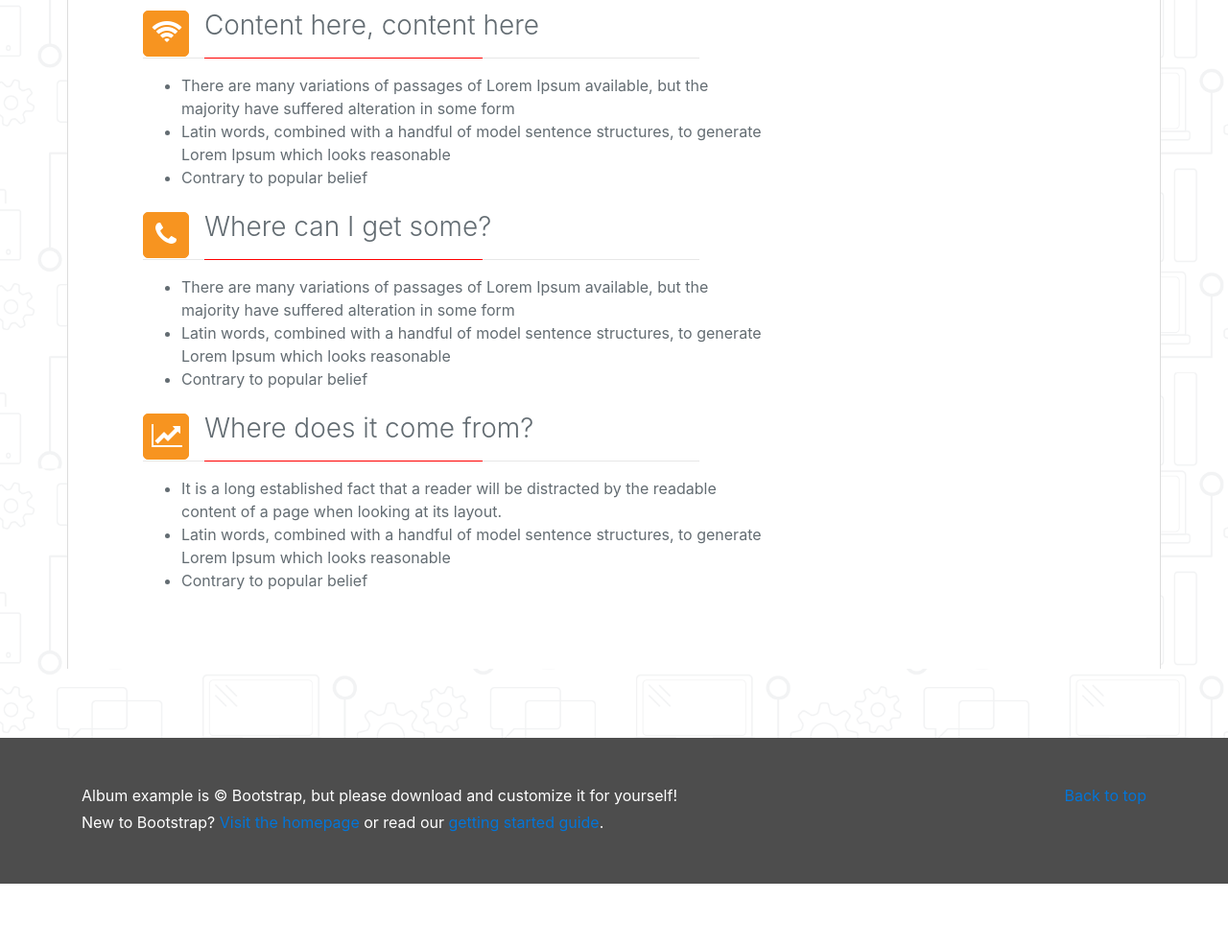
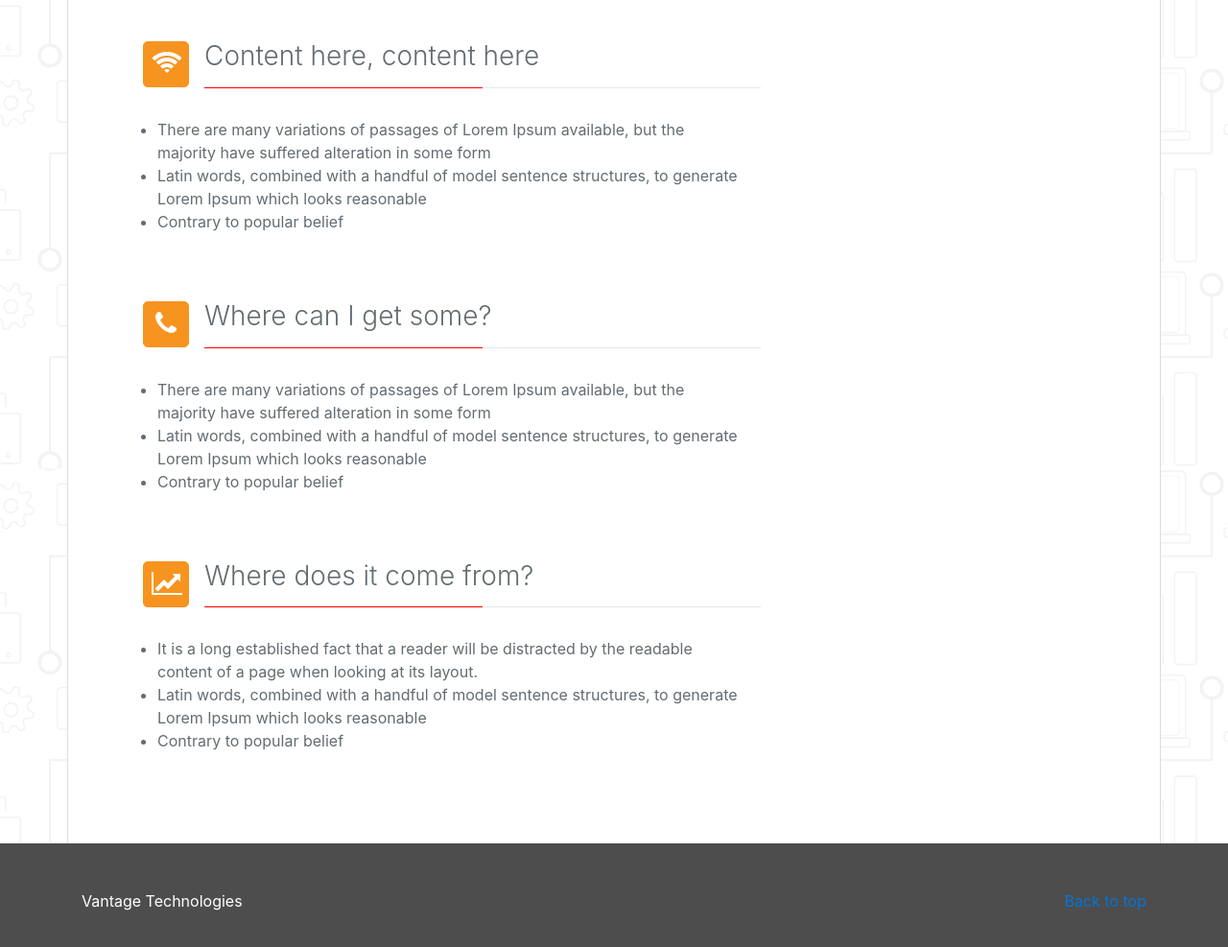
Before and after one commit to ChuongKNguyen/github-vantagelabs, a plain HTML site: page iseek/mobility-page/index.html in a window 1280 px wide. Shown: the part 785-1772 px from the top of the page at 96% size. Before the commit the page ends 1706 px from the top, so only its background shows below. Drawn offline with nearby package versions, Linux system fonts and the light colour scheme; a script that the page names is missing.

Commit message:
mobility page iseek v3 container dimension bug fixed

```diff
--- a/iseek/mobility-page/index.html
+++ b/iseek/mobility-page/index.html
@@ -81,9 +81,9 @@
     </section>
 
     <div class="album text-muted bg-grey">
-      <div style="height: 4.5rem;background-color: #eceeef;">
+      <div style="height: 4.5rem;background-color: #eceeef;position: absolute;width: 100%;">
       </div>
-      <div class="container bg-white" style="padding: 0!important; transform: translateY(-4.5rem);">
+      <div class="container bg-white" style="padding: 0!important;">
 
 <!--         <div class="row">
           <div class="card">
@@ -154,22 +154,22 @@
                   <p> It is a long established fact that a reader will be distracted by the readable content of a page when looking at its layout. The point of using Lorem Ipsum is that it has a more-or-less normal distribution of letters, as opposed to using 'Content here, content here', making it look like readable English. </p>
 
                   <p> It is a long established fact that a reader will be distracted by the readable content of a page when looking at its layout. The point of using Lorem Ipsum is that it has a more-or-less normal distribution of letters, as opposed to using 'Content here, content here', making it look like readable English. </p>
-                  <h3>  <i class="iconbullet fa fa-wifi" aria-hidden="true"></i> Content here, content here </h3>
-                  <ul>
+                   <i class="iconbullet fa fa-wifi" aria-hidden="true"></i><h3 class="drift">  Content here, content here </h3>
+                  <ul style="padding: 15px">
                     <li>There are many variations of passages of Lorem Ipsum available, but the majority have suffered alteration in some form</li>
                     <li>Latin words, combined with a handful of model sentence structures, to generate Lorem Ipsum which looks reasonable</li>
                     <li>Contrary to popular belief</li>
                   </ul>
 
-                  <h3> <i class="iconbullet fa fa-phone" aria-hidden="true"></i> Where can I get some? </h3>
-                  <ul>
+                   <i class="iconbullet fa fa-phone" aria-hidden="true"></i><h3 class="drift"> Where can I get some? </h3>
+                  <ul style="padding: 15px">
                     <li>There are many variations of passages of Lorem Ipsum available, but the majority have suffered alteration in some form</li>
                     <li>Latin words, combined with a handful of model sentence structures, to generate Lorem Ipsum which looks reasonable</li>
                     <li>Contrary to popular belief</li>
                   </ul>
 
-                  <h3> <i class="iconbullet fa fa-line-chart" aria-hidden="true"></i> Where does it come from? </h3>
-                  <ul>
+                  <i class="iconbullet fa fa-line-chart" aria-hidden="true"></i> <h3 class="drift"> Where does it come from? </h3>
+                  <ul style="padding: 15px">
                     <li>It is a long established fact that a reader will be distracted by the readable content of a page when looking at its layout.</li>
                     <li>Latin words, combined with a handful of model sentence structures, to generate Lorem Ipsum which looks reasonable</li>
                     <li>Contrary to popular belief</li>
@@ -223,8 +223,8 @@
         <p class="float-right">
           <a href="#">Back to top</a>
         </p>
-        <p>Album example is &copy; Bootstrap, but please download and customize it for yourself!</p>
-        <p>New to Bootstrap? <a href="../../">Visit the homepage</a> or read our <a href="../../getting-started/">getting started guide</a>.</p>
+        <p>Vantage Technologies</p>
+        <p></a></p>
       </div>
     </footer>
 
--- a/iseek/mobility-page/main.scss
+++ b/iseek/mobility-page/main.scss
@@ -187,6 +187,10 @@ footer {
     border-color: $color-highlight1;
 }
 
+h3 {
+  transform: translatex(4rem);
+}
+
 h4, h3{
   border-bottom: 1px solid $light-grey;
   margin-bottom: 1rem !important;
@@ -199,7 +203,7 @@ h4, h3{
     border-bottom: 1px solid red;
     padding-bottom: 1rem;
     transform: translateY(1px);
-    margin-left: 4rem;
+/*     margin-left: 4rem; */
   }
 }
 
@@ -212,9 +216,10 @@ h4, h3{
   width: 3rem;
   height: 3rem;
   text-align: center;
-    transform: translateY(0.5rem);
+  transform: translateY(2.5rem);
   margin-bottom: -0.5rem;
   margin-right: 0.5rem;
+  font-size: 1.75rem;
 }
 
 //FormStack Styles!!!!
```
Also changed, not shown: iseek/mobility-page/main.css, 1 other file. Lines whose indentation alone changed are shown as unchanged.
